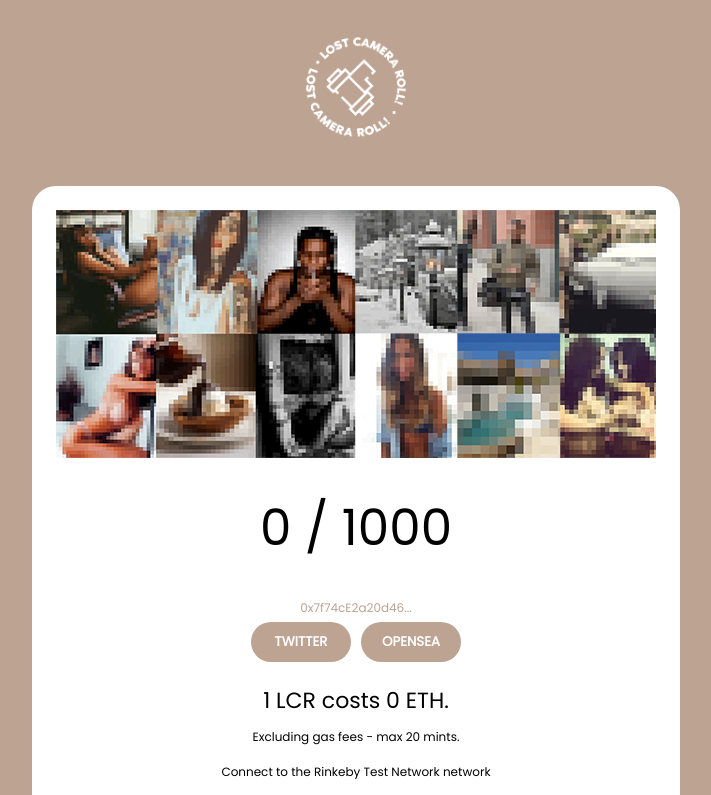
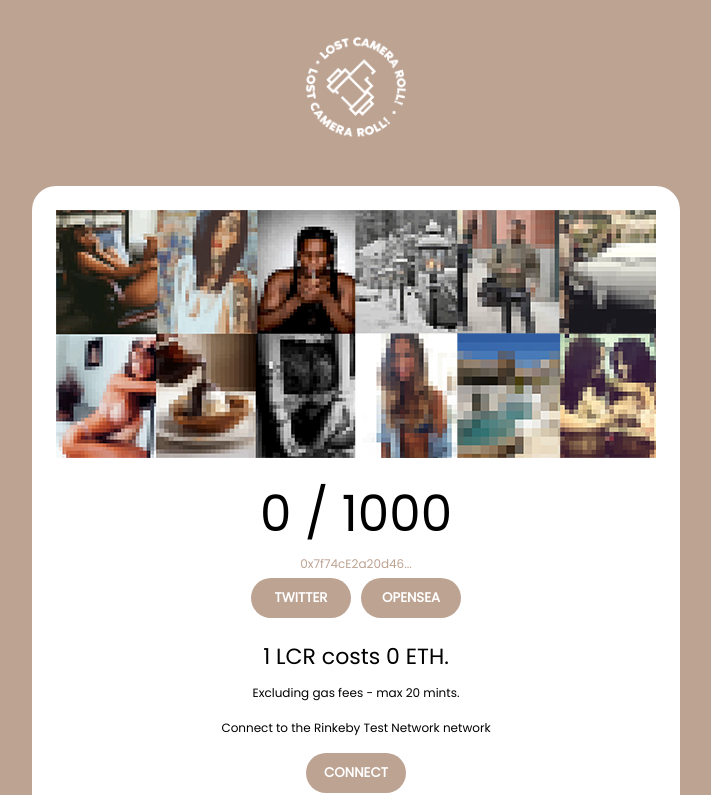
Before and after one commit to sitesite90/LostCameraRoll, a React (Create React App) app: page / in a window 1280 px wide. Shown: the top 795 px of the page, without its empty margins (284-995 px from the left). Built offline with nearby package versions, Linux system fonts and the light colour scheme.

Commit message:
Update App.js

```diff
--- a/src/App.js
+++ b/src/App.js
@@ -197,9 +197,9 @@
               borderRadius: 24,
             }}
           ><img src="/config/images/example.png"></img>
+                <s.SpacerSmall />
             <s.TextTitle
               style={{
-                margin: 30,
                 textAlign: "center",
                 fontSize: 50,
                 fontWeight: "800 !important",
```
